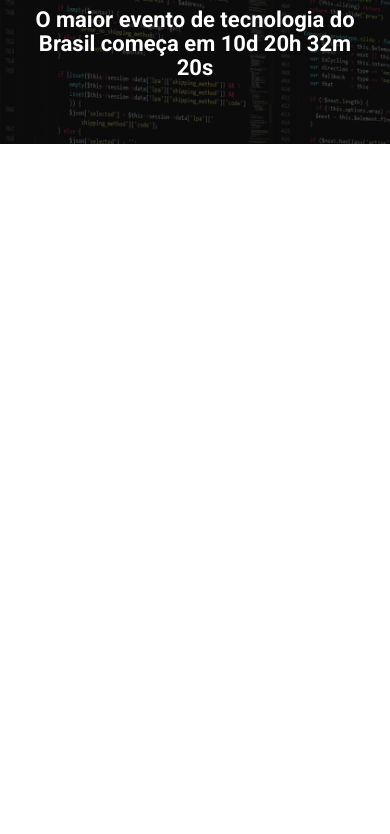
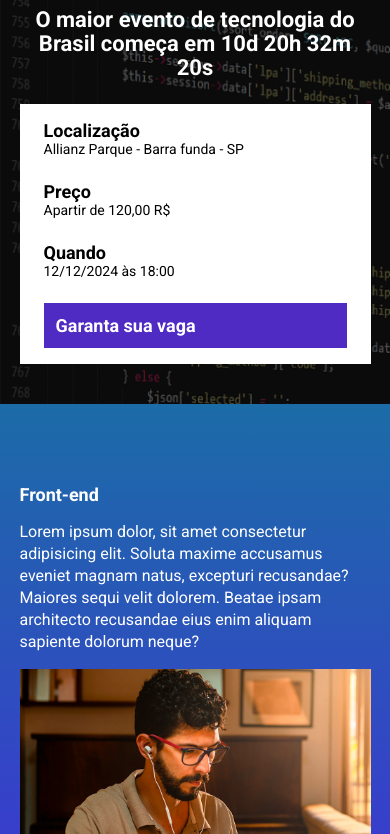
Before and after one commit to Adriano-04/Anivers-rio_page, a website built with Parcel: page src/index.html in a window 390 px wide. Shown: the part 88-922 px from the top of the page. Before the commit the page ends 844 px from the top, so only its background shows below. Built offline with nearby package versions, Linux system fonts and the light colour scheme.

Commit message:
adicionado seção front-end

```diff
--- a/src/index.html
+++ b/src/index.html
@@ -16,8 +16,36 @@
             <p class="hero__text">
                 O maior evento de tecnologia do Brasil começa em 10d 20h 32m 20s
             </p>
+            <div class="info__bar">
+                <ul class="info__bar__info">
+                    <li class="info__bar__item">
+                        <b>Localização</b>
+                        Allianz Parque - Barra funda - SP
+                    </li>
+                    <li class="info__bar__item">
+                        <b>Preço</b>
+                        Apartir de 120,00 R$
+                    </li>
+                    <li class="info__bar__item">
+                        <b>Quando</b>
+                        12/12/2024 às 18:00
+                    </li>
+                </ul>
+                <a href="" class="button button--primary">Garanta sua vaga</a>
+            </div>
         </div>
     </header>
+    <section class="event">
+        <div class="container">
+            <div class="event__content">
+                <h2 class="event__title">Front-end</h2>
+                <p class="event__text">
+                    Lorem ipsum dolor, sit amet consectetur adipisicing elit. Soluta maxime accusamus eveniet magnam natus, excepturi recusandae? Maiores sequi velit dolorem. Beatae ipsam architecto recusandae eius enim aliquam sapiente dolorum neque?
+                </p>
+            </div>
+            <img class="event__img" src="./images/frontend.png" alt="frontend">
+        </div>
+    </section>
 
 
     <script src="scripts/main.js"></script>
--- /dev/null
+++ b/src/styles/components/buttons.scss
@@ -0,0 +1,23 @@
+.button {
+    padding: 12px;
+    font-size: 18px;
+    font-weight: 700;
+    text-decoration: none;
+    text-align: center;
+    white-space: nowrap;
+
+    &--primary {
+        color: #fff;
+        background-color: #4f2ac3;
+    }
+
+    @media (max-width: 640px) {
+        display: block;
+        width: 100%;
+    }
+
+    @media (max-width: 1024px) {
+        display: flex;
+        align-items: center;
+    }
+}
--- /dev/null
+++ b/src/styles/components/events.scss
@@ -0,0 +1,41 @@
+.event {
+    padding: 80px 0;
+    background-image: linear-gradient(#1b6ca7, #442bdb);
+
+    .container {
+        display: flex;
+    }
+
+    &__img {
+        max-width: 360px;
+    }
+
+    &__content {
+        margin-left: 40px;
+    }
+
+    &__title {
+        font-size: 18px;
+        font-weight: bold;
+        margin-bottom: 16px;
+    }
+
+    &__text {
+        line-height: 22px;
+    }
+
+    @media (max-width: 640px) {
+        .container {
+            display: block;
+        }
+
+        &__img {
+            width: 100%;
+        }
+
+        &__content {
+            margin-bottom: 16px;
+            margin-left: 0px;
+        }
+    }
+}
--- /dev/null
+++ b/src/styles/components/info_bar.scss
@@ -0,0 +1,40 @@
+.info__bar {
+    padding: 16px 24px;
+    background-color: white;
+    display: flex;
+    justify-content: space-between;
+
+    &__info {
+        display: flex;
+        gap: 40px;
+    }
+
+    &__item {
+        font-size: 14px;
+        color: black;
+
+        b {
+            font-size: 18px;
+            color: black;
+            display: block;
+        }
+    }
+
+    @media (max-width: 640px) {
+        display: block;
+
+        &__info {
+            display: block;
+        }
+
+        &__item {
+            margin-bottom: 24px;
+        }
+    }
+
+    @media (max-width: 1024px) {
+        &__info {
+            gap: 24px;
+        }
+    }
+}
--- a/src/styles/main.scss
+++ b/src/styles/main.scss
@@ -1,4 +1,7 @@
 @use 'hero';
+@use 'components/info_bar';
+@use 'components/buttons';
+@use 'components/events';
 
 * {
     padding: 0;
@@ -6,6 +9,7 @@
     box-sizing: border-box;
     font-family: "Roboto", sans-serif;
     color: #fff;
+    list-style: none;
 }
 
 .container {
```
